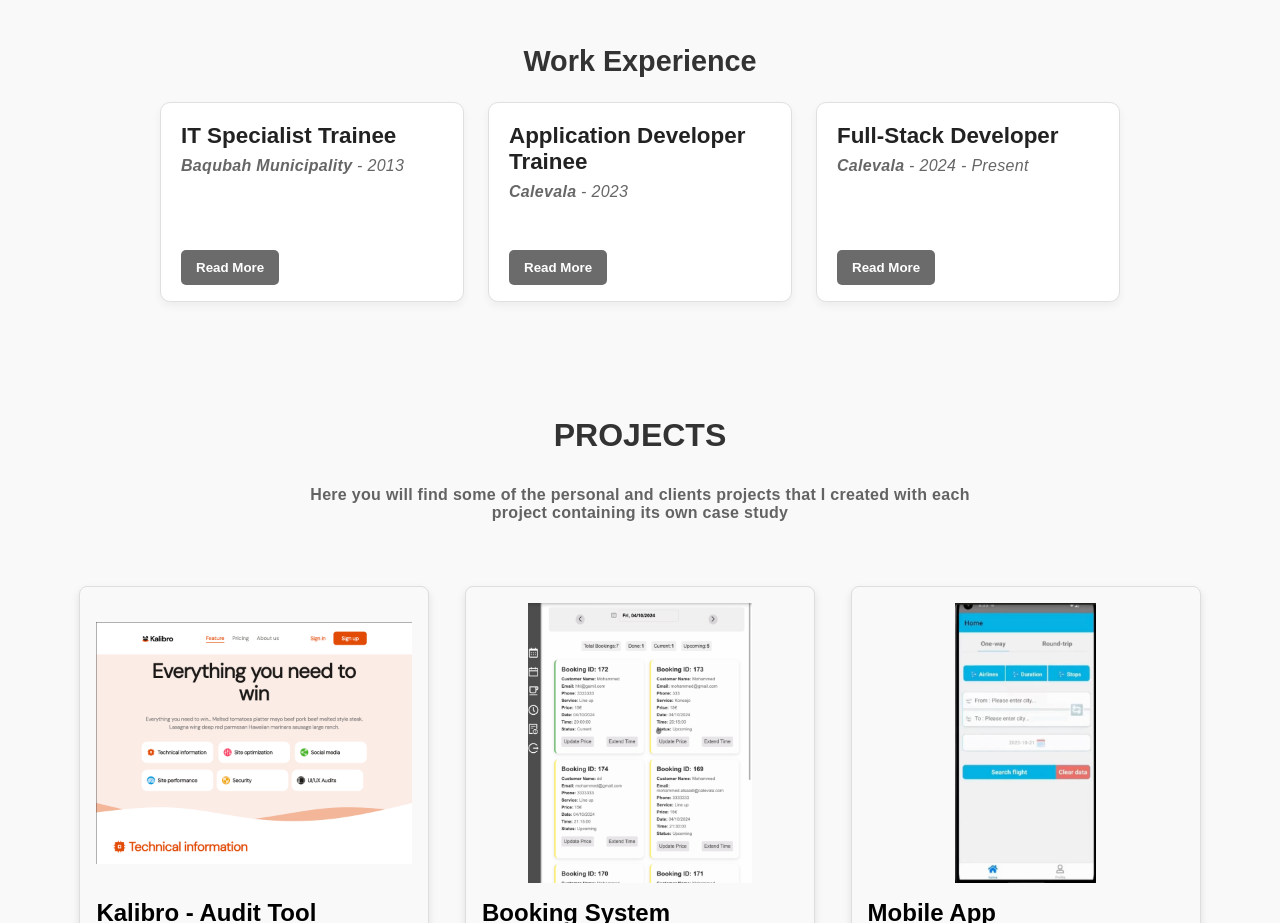
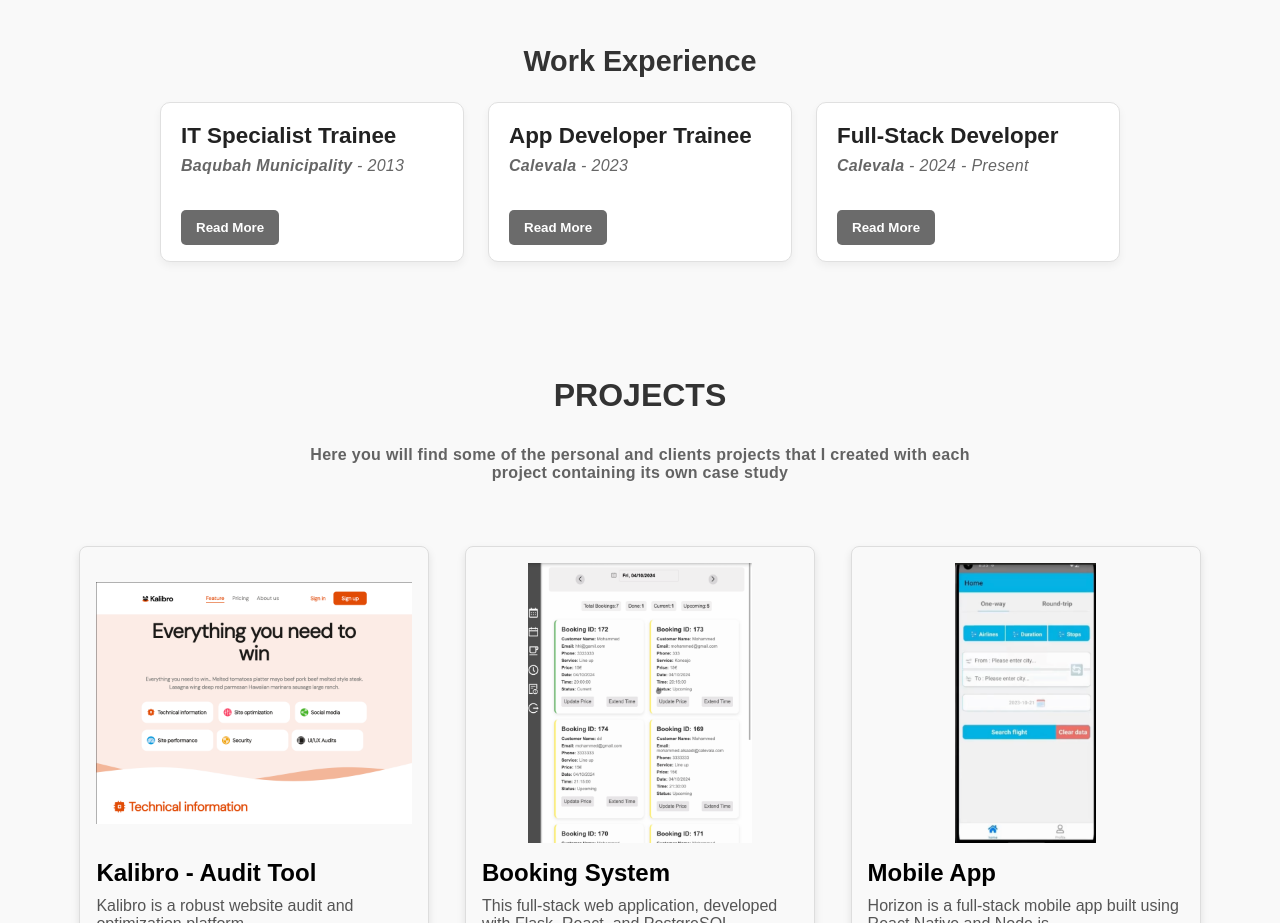
Before and after one commit to Mohammed-Al-Saadi/Portfolio-React, a React (Create React App) app: page / in a window 1280 px wide. Shown: the part 1160-2083 px from the top of the page. Built offline with nearby package versions, Linux system fonts and the light colour scheme.

Commit message:
new changes

```diff
--- a/src/Components/WorkExperience/WorkExperience.css
+++ b/src/Components/WorkExperience/WorkExperience.css
@@ -32,7 +32,7 @@
   padding: 20px;
   margin-bottom: 15px;
   width: 19rem;
-  height: 25vh;
+  height: 20vh;
   background-color: #fff;
   box-shadow: 0 4px 8px rgba(0, 0, 0, 0.05);
   position: relative;
--- a/src/Components/WorkExperience/WorkExperience.js
+++ b/src/Components/WorkExperience/WorkExperience.js
@@ -20,7 +20,7 @@ const WorkExperience = () => {
         "Spent 5 months as an IT Specialist trainee at Baqubah Municipality, diving into technical support, network management, and system optimization. This experience built a solid foundation in IT and sparked a real passion for tackling tech challenges head-on.",
     },
     {
-      title: "Application Developer Trainee",
+      title: "App Developer Trainee",
       company: "Calevala",
       year: "2023",
       duration: "5 months",
```
